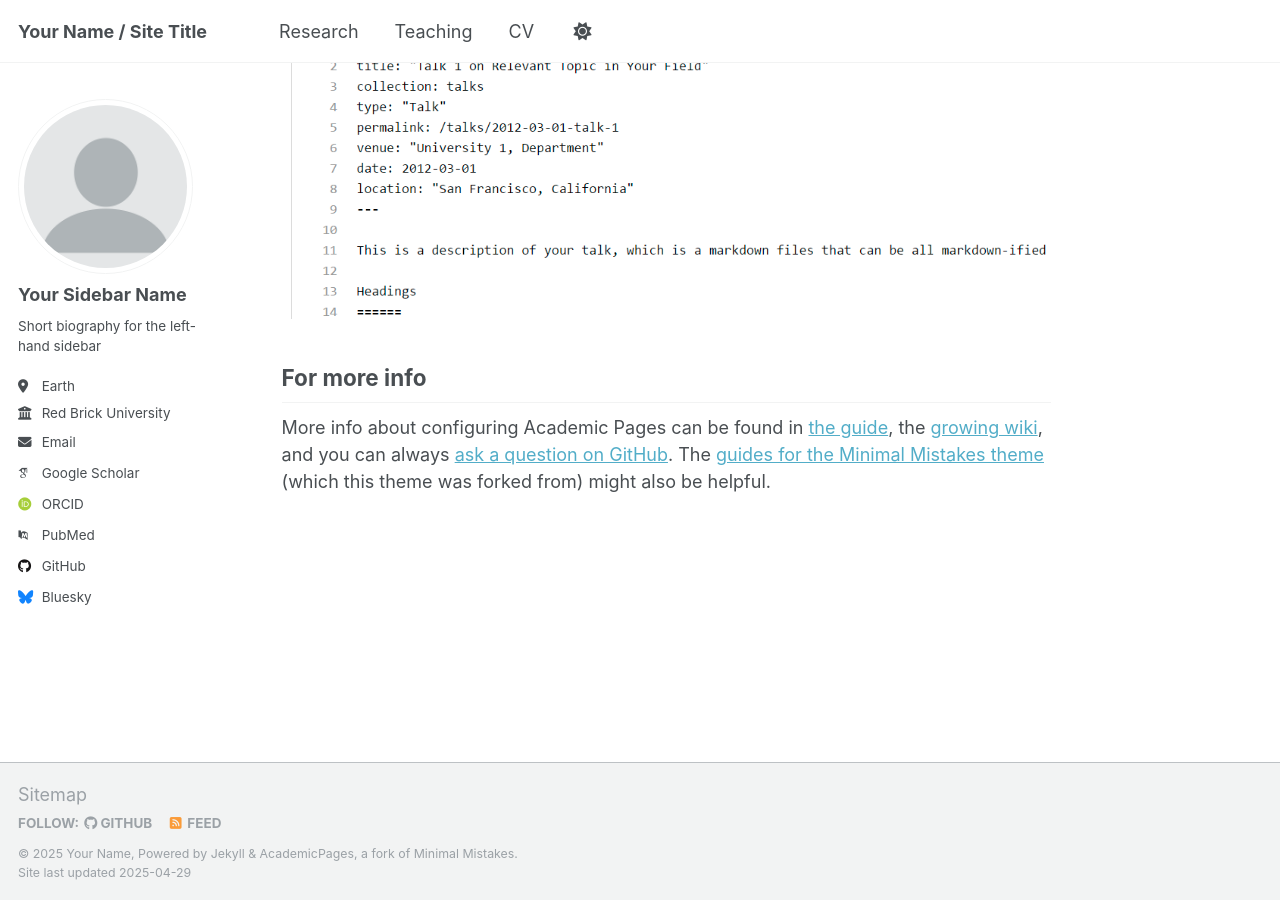
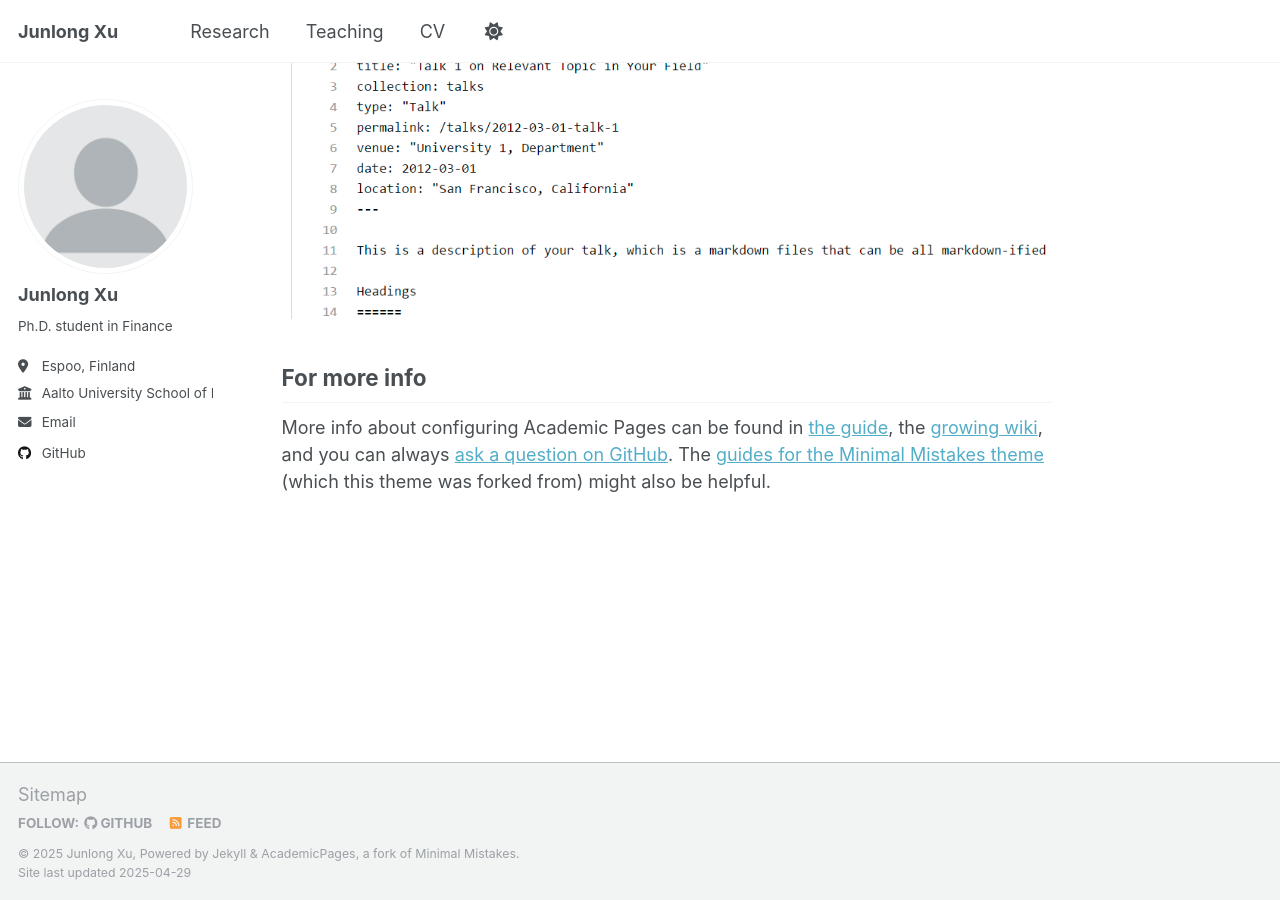
Before and after one commit to JunlongX/junlongx.github.io, a Jekyll site: the page built from _pages/about.md, in a window 1280 px wide and 900 px high, scrolled down 2636 px. Built offline with Jekyll 4.4.1, drawn with Linux system fonts in a browser that asks for light colours; some web fonts are replaced.

Commit message:
Update _config.yml

```diff
--- a/_config.yml
+++ b/_config.yml
@@ -9,13 +9,13 @@
 # Basic Site Settings
 locale                   : "en-US"
 site_theme               : "default"
-title                    : "Your Name / Site Title"
+title                    : "Junlong Xu"
 title_separator          : "-"
-name                     : &name "Your Name"
-description              : &description "personal description"
-url                      : https://academicpages.github.io # the base hostname & protocol for your site e.g. "https://[your GitHub username].github.io" or if you already have some other page hosted on Github then use "https://[your GitHub username].github.io/[Your Repo Name]"
+name                     : &name "Junlong Xu"
+description              : &description " "
+url                      : "https://junlongx.github.io" # the base hostname & protocol for your site e.g. "https://[your GitHub username].github.io" or if you already have some other page hosted on Github then use "https://[your GitHub username].github.io/[Your Repo Name]"
 baseurl                  : "" # the subpath of your site, e.g. "/blog"
-repository               : "academicpages/academicpages.github.io"
+repository               : "junlongx/junlongx.github.io"
 
 # Site Author - The following control what appear as part of the author content on the side bar.
 #               If a field is blank the icon and link will not appear, otherwise it will be shown.
@@ -23,21 +23,21 @@ repository               : "academicpages/academicpages.github.io"
 author:
   # Biographic information
   avatar           : "profile.png"
-  name             : "Your Sidebar Name"
+  name             : "Junlong Xu"
   pronouns         : # example: "she/her"
-  bio              : "Short biography for the left-hand sidebar"
-  location         : "Earth"
-  employer         : "Red Brick University"
+  bio              : "Ph.D. student in Finance"
+  location         : "Espoo, Finland"
+  employer         : "Aalto University School of Business"
   uri              : # URL
-  email            : "none@example.org"
+  email            : "42682@student.hhs.se"
 
   # Academic websites
   arxiv            : # URL - Update with the correct link to your profile
-  googlescholar    : "https://scholar.google.com/citations?user=PS_CX0AAAAAJ"
+  googlescholar    : # URL
   impactstory      : # URL
-  orcid            : "http://orcid.org/yourorcidurl"
+  orcid            : # URL
   semantic         : # URL
-  pubmed           : "https://www.ncbi.nlm.nih.gov/pubmed/?term=john+snow"
+  pubmed           : # URL
   researchgate     : # URL
   scopus           : # URL
 
@@ -50,7 +50,7 @@ author:
   stackoverflow    : # User number or user number and name (i.e., use "1" or "1/jeff-atwood")
 
   # Social media
-  bluesky          : "bsky.app" # Replace this with you Bluesky username
+  bluesky          : # Username
   facebook         : # Username
   flickr           : # Username
   foursquare       : # Username
```
